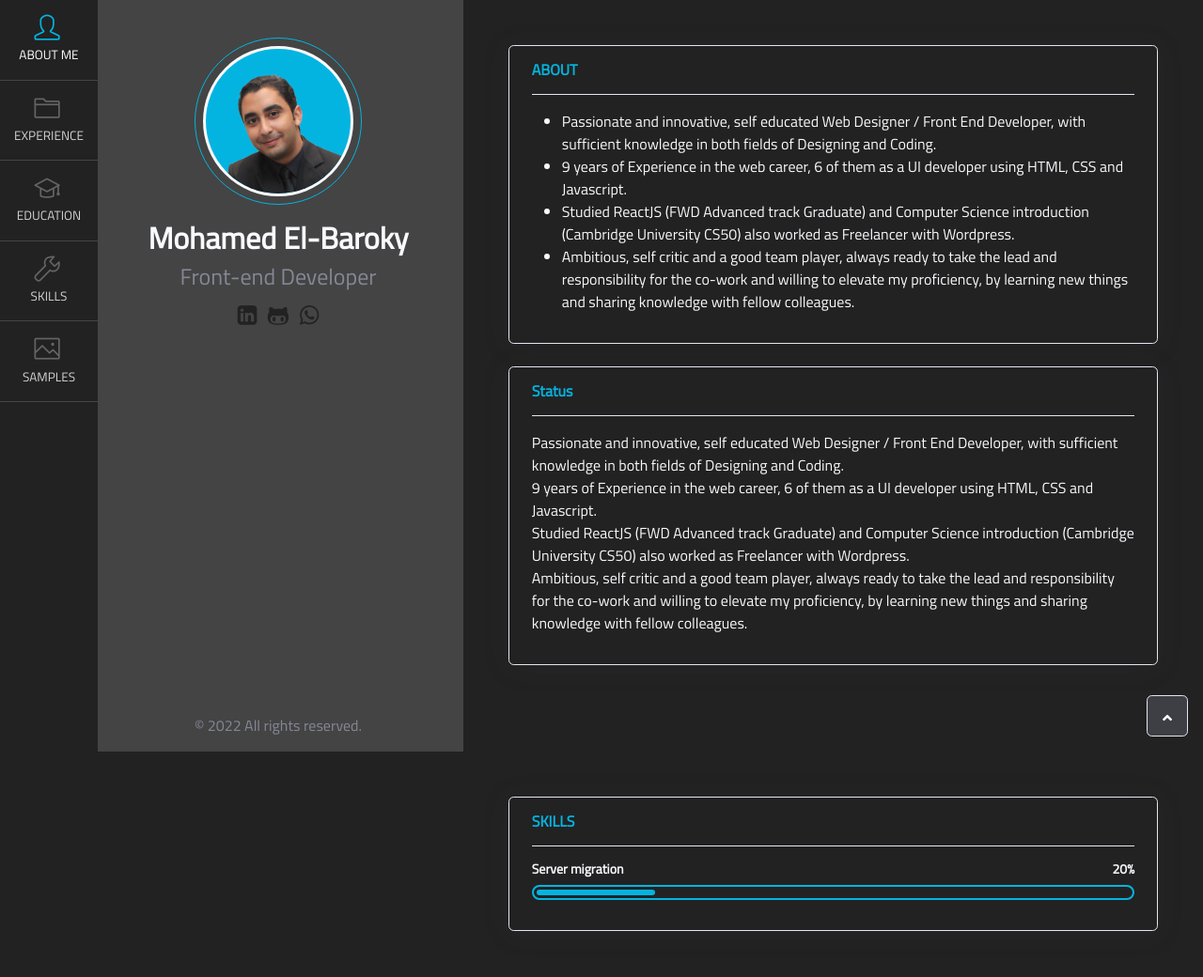
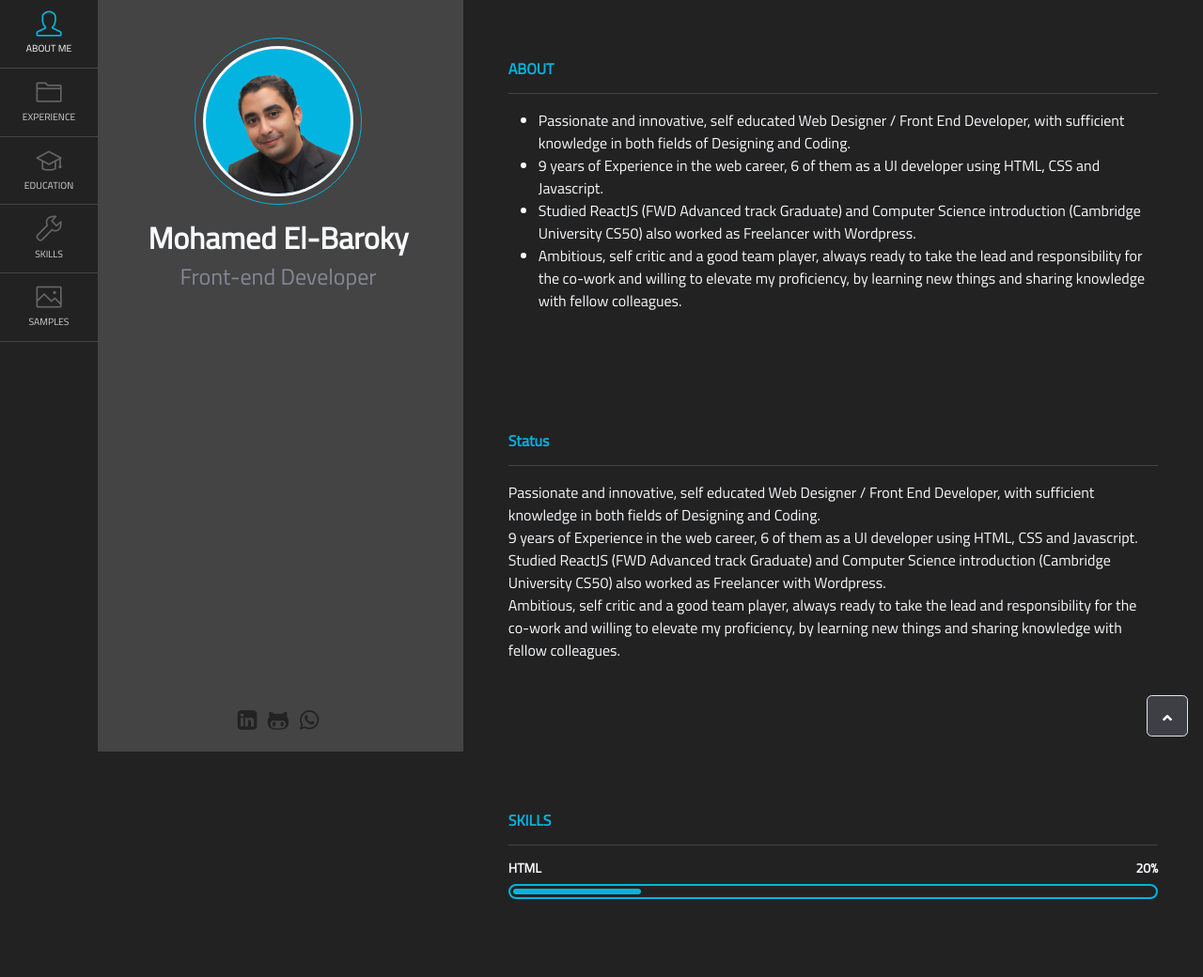
Before and after one commit to MBaroky/resume-html, a plain HTML site: page index.html in a window 1280 px wide. Shown: the whole page at 94% size. Drawn offline with nearby package versions, Linux system fonts and the light colour scheme.

Commit message:
beta 230226-1

```diff
--- a/assets/css/styles.css
+++ b/assets/css/styles.css
@@ -50,9 +50,9 @@ a {
 
 @media (max-width: 767px) {
   #main-navbar {
-    height: auto;
+    /*height: auto;*/
     position: relative;
-    display: inline-block;
+    /*display: inline-block;*/
   }
 }
 
@@ -115,6 +115,10 @@ a {
   color: var(--front-color-main) !important;
 }
 
+.card .card-header {
+  border-color: var(--front-color-secondary);
+}
+
 @media (min-width: 768px) {
   #card-warpper {
     height: 100vh;
--- a/index.html
+++ b/index.html
@@ -5,19 +5,19 @@
     <meta charset="utf-8">
     <meta name="viewport" content="width=device-width, initial-scale=1.0, shrink-to-fit=no">
     <title>Profile - Mohamed Baroky</title>
-    <link rel="stylesheet" href="assets/bootstrap/css/bootstrap.min.css?h=81d64af7dd93a06a3450de430bb59758">
+    <link rel="stylesheet" href="assets/bootstrap/css/bootstrap.min.css?h=de91f36fbd56b5d7bf3ce2287c897a63">
     <link rel="stylesheet" href="https://fonts.googleapis.com/css?family=Nunito:200,200i,300,300i,400,400i,600,600i,700,700i,800,800i,900,900i">
     <link rel="stylesheet" href="https://fonts.googleapis.com/css?family=Titillium+Web">
     <link rel="stylesheet" href="https://use.fontawesome.com/releases/v5.12.0/css/all.css">
     <link rel="stylesheet" href="https://cdnjs.cloudflare.com/ajax/libs/font-awesome/4.7.0/css/font-awesome.min.css">
     <link rel="stylesheet" href="https://cdnjs.cloudflare.com/ajax/libs/simple-line-icons/2.4.1/css/simple-line-icons.min.css">
     <link rel="stylesheet" href="assets/fonts/fontawesome5-overrides.min.css?h=c1c8b08f8e093bbf2ff10464a2cce6e7">
-    <link rel="stylesheet" href="assets/css/styles.css?h=8e8135af1493c00bc630d7b0a9e6de1d">
+    <link rel="stylesheet" href="assets/css/styles.css?h=649944b3df1fb0a0da31cc3b45e0355f">
 </head>
 
 <body id="page-top" class="bg-dark">
     <div id="wrapper">
-        <nav class="navbar navbar-dark fixed-top bg-dark align-items-start sidebar sidebar-dark accordion p-0" id="main-navbar">
+        <nav class="navbar navbar-dark fixed-top bg-dark align-items-start toggled sidebar sidebar-dark accordion p-0" id="main-navbar">
             <div class="container-fluid d-flex flex-md-column flex-row p-0">
                 <ul class="navbar-nav text-break text-light" id="accordionSidebar">
                     <li class="nav-item"><a class="nav-link px-1" href="#about"><i class="icon-user"></i><span class="text-center">About Me</span></a></li>
@@ -41,23 +41,22 @@
                                         <div class="border rounded-circle d-none d-sm-none d-md-inline-block mb-3 mt-4 p-2" id="profile-picture"><img class="rounded-circle border border-light" src="assets/img/profile-picture.png?h=26aaac295dc033141df16855209481dd" width="160" height="160"></div>
                                         <h2 class="text-center text-light card-title fw-bold">Mohamed El-Baroky</h2>
                                         <h4 class="text-center card-title">Front-end Developer</h4>
-                                        <div class="mb-3">
-                                            <ul class="list-inline text-center mt-2" id="social-icons">
-                                                <li class="list-inline-item"><a class="text-center" href="https://www.linkedin.com/in/mbaroky/" target="_blank"><i class="fa fa-linkedin-square"></i></a></li>
-                                                <li class="list-inline-item"><a class="text-center" href="https://github.com/MBaroky" target="_blank"><i class="fa fa-github-alt"></i></a></li>
-                                                <li class="list-inline-item"><a class="text-center" href="https://wa.me/201069795428" target="_blank"><i class="fa fa-whatsapp"></i></a></li>
-                                            </ul>
-                                        </div>
                                     </div>
                                 </div>
                             </div>
                             <div id="card-bottom">
-                                <p class="text-center d-none d-md-block">© 2022 All rights reserved.<br></p>
+                                <div class="mb-3">
+                                    <ul class="list-inline text-center mt-2" id="social-icons">
+                                        <li class="list-inline-item"><a class="text-center" href="https://www.linkedin.com/in/mbaroky/" target="_blank"><i class="fa fa-linkedin-square"></i></a></li>
+                                        <li class="list-inline-item"><a class="text-center" href="https://github.com/MBaroky" target="_blank"><i class="fa fa-github-alt"></i></a></li>
+                                        <li class="list-inline-item"><a class="text-center" href="https://wa.me/201069795428" target="_blank"><i class="fa fa-whatsapp"></i></a></li>
+                                    </ul>
+                                </div>
                             </div>
                         </div>
                         <div class="col-md-8 offset-md-4 text-light" id="data-wrapper">
-                            <section class="p-5">
-                                <div class="card shadow mb-4 bg-transparent px-4">
+                            <section id="about">
+                                <div class="card mb-4 bg-transparent p-5 border-0">
                                     <div class="card-header bg-dark py-3 px-0">
                                         <h6 class="fw-bold m-0"><strong>ABOUT</strong></h6>
                                     </div>
@@ -70,7 +69,7 @@
                                         </ul>
                                     </div>
                                 </div>
-                                <div class="card shadow mb-4 bg-transparent px-4">
+                                <div class="card mb-4 bg-transparent px-5 py-2 border-0">
                                     <div class="card-header bg-dark py-3 px-0">
                                         <h6 class="fw-bold m-0"><strong>Status</strong></h6>
                                     </div>
@@ -79,13 +78,13 @@
                                     </div>
                                 </div>
                             </section>
-                            <section id="skills" class="p-5">
-                                <div class="card shadow mb-4 bg-transparent px-4">
+                            <section id="skills">
+                                <div class="card mb-4 bg-transparent p-5 border-0">
                                     <div class="card-header bg-dark py-3 px-0">
                                         <h6 class="fw-bold m-0"><strong>SKILLS</strong></h6>
                                     </div>
                                     <div class="card-body px-0">
-                                        <h4 class="small fw-bold">Server migration<span class="float-end">20%</span></h4>
+                                        <h4 class="small fw-bold">HTML<span class="float-end">20%</span></h4>
                                         <div class="progress border rounded-pill progress-md mb-3">
                                             <div class="progress-bar progress-bar-animated" aria-valuenow="20" aria-valuemin="0" aria-valuemax="100" style="width: 20%;"><span class="visually-hidden">20%</span></div>
                                         </div>
```
Also changed, not shown: 1 other file.
